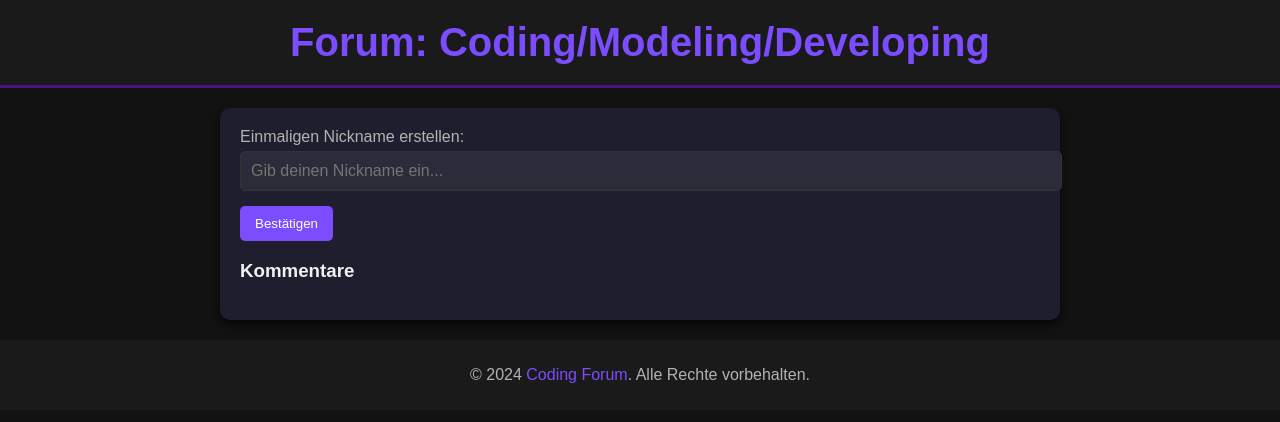
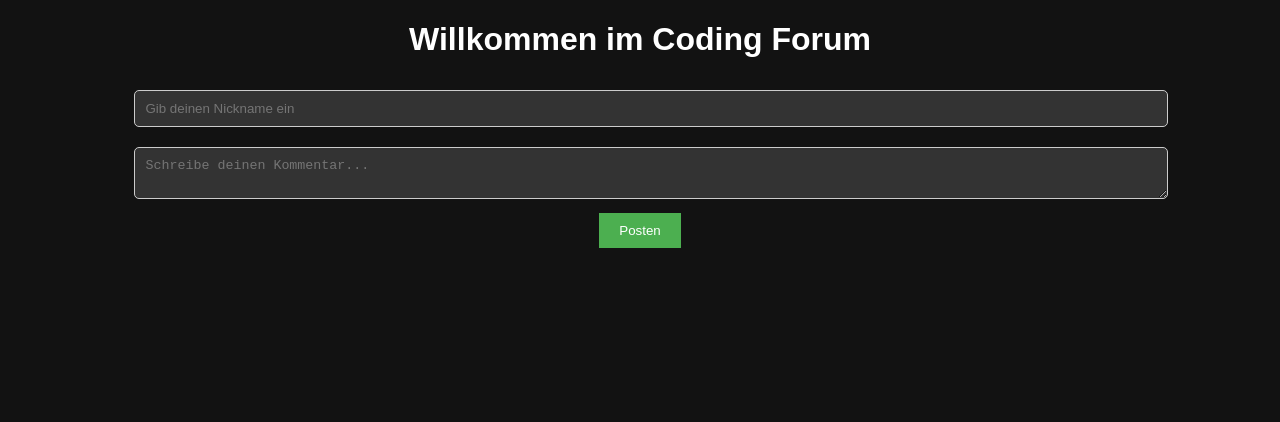
Before and after one commit to Fluesterer/Dev-Forum, a plain HTML site: page index.html in a window 1280 px wide. Drawn offline with Linux system fonts and the light colour scheme.

Commit message:
index.html

```diff
--- a/index.html
+++ b/index.html
@@ -3,183 +3,83 @@
 <head>
     <meta charset="UTF-8">
     <meta name="viewport" content="width=device-width, initial-scale=1.0">
-    <title>Forum: Coding/Modeling/Developing</title>
+    <title>Coding Forum</title>
     <style>
-        /* Global Styles */
         body {
-            font-family: 'Arial', sans-serif;
-            margin: 0;
-            padding: 0;
             background-color: #121212;
-            color: #f1f1f1;
+            color: white;
+            font-family: Arial, sans-serif;
         }
-
-        header {
-            background-color: #1a1a1a;
+        .container {
+            width: 80%;
+            margin: 0 auto;
             text-align: center;
-            padding: 20px;
-            border-bottom: 3px solid #4a148c;
         }
-
-        header h1 {
-            margin: 0;
-            font-size: 2.5rem;
-            color: #7c4dff;
-        }
-
-        .container {
-            max-width: 800px;
-            margin: 20px auto;
-            background: #1e1e2f;
-            padding: 20px;
-            border-radius: 10px;
-            box-shadow: 0px 4px 10px rgba(0, 0, 0, 0.7);
-        }
-
-        label {
-            font-size: 1rem;
-            color: #b3b3b3;
-        }
-
         input, textarea {
             width: 100%;
             padding: 10px;
-            margin-top: 5px;
-            margin-bottom: 15px;
-            border: 1px solid #333;
+            margin: 10px 0;
             border-radius: 5px;
-            background-color: #2b2b3a;
-            color: #fff;
-            font-size: 1rem;
+            border: 1px solid #ccc;
+            background-color: #333;
+            color: white;
         }
-
-        input:focus, textarea:focus {
-            outline: none;
-            border: 1px solid #7c4dff;
+        button {
+            background-color: #4CAF50;
+            color: white;
+            padding: 10px 20px;
+            border: none;
+            cursor: pointer;
         }
-
-        button {
-            background-color: #7c4dff;
-            color: white;
-            padding: 10px 15px;
-            border: none;
+        button:hover {
+            background-color: #45a049;
+        }
+        .comment {
+            background-color: #444;
+            margin-top: 10px;
+            padding: 10px;
             border-radius: 5px;
-            cursor: pointer;
-            transition: background-color 0.3s ease;
-        }
-
-        button:hover {
-            background-color: #4a148c;
-        }
-
-        .comment {
-            margin-bottom: 20px;
-            padding: 15px;
-            border: 1px solid #2b2b3a;
-            border-radius: 5px;
-            background: #2b2b3a;
-        }
-
-        .comment h4 {
-            margin: 0;
-            font-size: 1.2rem;
-            color: #7c4dff;
-        }
-
-        .comment p {
-            margin: 10px 0 0;
-            color: #cfcfcf;
-        }
-
-        footer {
-            text-align: center;
-            background: #1a1a1a;
-            color: #b3b3b3;
-            padding: 10px 0;
-            margin-top: 20px;
-        }
-
-        footer a {
-            color: #7c4dff;
-            text-decoration: none;
-        }
-
-        footer a:hover {
-            text-decoration: underline;
         }
     </style>
 </head>
 <body>
-    <header>
-        <h1>Forum: Coding/Modeling/Developing</h1>
-    </header>
     <div class="container">
-        <!-- Nickname Section -->
-        <div class="nickname-form">
-            <label for="nickname">Einmaligen Nickname erstellen:</label>
-            <input type="text" id="nickname" placeholder="Gib deinen Nickname ein..." required>
-            <button onclick="setNickname()">Bestätigen</button>
-        </div>
+        <h1>Willkommen im Coding Forum</h1>
+        <input type="text" id="nickname" placeholder="Gib deinen Nickname ein" required>
+        <textarea id="comment" placeholder="Schreibe deinen Kommentar..." required></textarea>
+        <button onclick="postComment()">Posten</button>
+        <div id="comments"></div>
+    </div>
+    <script>
+        let comments = [];
 
-        <!-- Comment Section -->
-        <div class="comment-form" style="display:none;">
-            <label for="comment">Dein Kommentar:</label>
-            <textarea id="comment" rows="4" placeholder="Schreibe deinen Kommentar..."></textarea>
-            <button onclick="postComment()">Posten</button>
-        </div>
+        function postComment() {
+            const nickname = document.getElementById('nickname').value;
+            const comment = document.getElementById('comment').value;
 
-        <!-- Comments Display -->
-        <div class="comment-section">
-            <h3>Kommentare</h3>
-            <!-- Dynamische Kommentare -->
-        </div>
-    </div>
-    <footer>
-        <p>© 2024 <a href="#">Coding Forum</a>. Alle Rechte vorbehalten.</p>
-    </footer>
-
-    <script>
-        let nickname = "";
-
-        // Nickname setzen und Kommentarformular anzeigen
-        function setNickname() {
-            const nicknameInput = document.getElementById('nickname').value.trim();
-            if (!nicknameInput) {
-                alert('Bitte gib einen gültigen Nickname ein.');
-                return;
+            if (nickname && comment) {
+                comments.push({ nickname, text: comment });
+                loadComments();
+                document.getElementById('nickname').value = '';
+                document.getElementById('comment').value = '';
+            } else {
+                alert('Bitte Nickname und Kommentar ausfüllen!');
             }
-            if (nicknameInput.length < 3 || nicknameInput.length > 15) {
-                alert('Der Nickname muss zwischen 3 und 15 Zeichen lang sein.');
-                return;
-            }
-
-            nickname = nicknameInput;
-            alert(`Willkommen, ${nickname}! Du kannst jetzt Kommentare posten.`);
-            document.querySelector('.nickname-form').style.display = 'none';
-            document.querySelector('.comment-form').style.display = 'block';
         }
 
-        // Kommentar posten
-        function postComment() {
-            const commentText = document.getElementById('comment').value.trim();
-            if (!commentText) {
-                alert('Bitte schreibe einen Kommentar.');
-                return;
-            }
+        function loadComments() {
+            const commentsDiv = document.getElementById('comments');
+            commentsDiv.innerHTML = '';
+            comments.forEach(comment => {
+                const div = document.createElement('div');
+                div.classList.add('comment');
+                div.innerHTML = `<strong>${comment.nickname}</strong>: <p>${comment.text}</p>`;
+                commentsDiv.appendChild(div);
+            });
+        }
 
-            // Kommentar erstellen
-            const commentSection = document.querySelector('.comment-section');
-            const newComment = document.createElement('div');
-            newComment.classList.add('comment');
-            newComment.innerHTML = `
-                <h4>${nickname}</h4>
-                <p>${commentText}</p>
-            `;
-
-            // Kommentar hinzufügen
-            commentSection.appendChild(newComment);
-            document.getElementById('comment').value = '';
-        }
+        // Lade Kommentare beim ersten Laden der Seite
+        window.onload = loadComments;
     </script>
 </body>
 </html>
```
